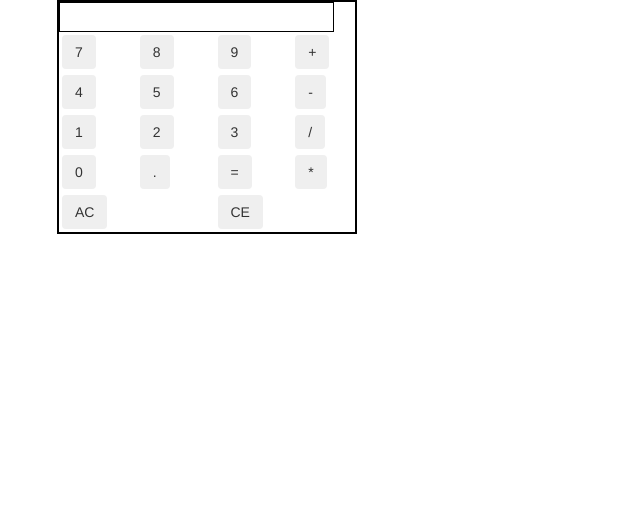
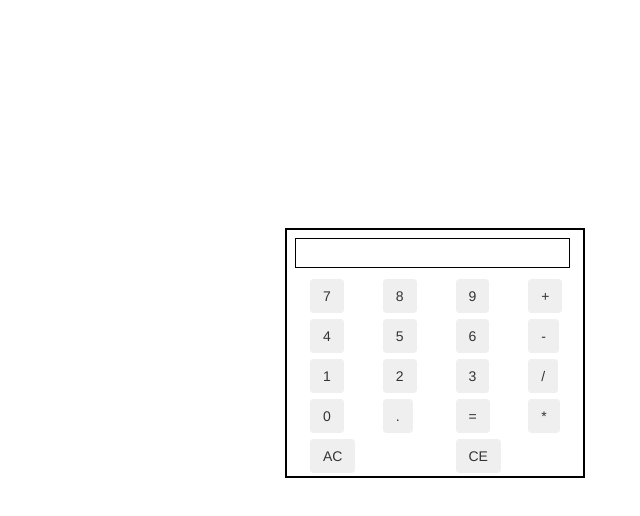
Before and after one commit to denk-o/calcJS, a plain HTML site: page index.html in a window 1280 px wide. Shown: the whole page, without its empty margins (13-653 px from the left). Drawn offline with nearby package versions, Linux system fonts and the light colour scheme.

Commit message:
simple styling cleaned up

```diff
--- a/index.html
+++ b/index.html
@@ -14,7 +14,7 @@
 				<div class="row">
 					<div class="output"></div>
 				</div>
-				<div class="row">
+				<div class="row buttons">
 					<div class="button col-xs-3">
 						<button class="btn number">
 							<div class="item">7</div>
@@ -36,7 +36,7 @@
 						</button>
 					</div>
 				</div>
-				<div class="row">
+				<div class="row buttons">
 					<div class="button col-xs-3">
 						<button class="btn number">
 							<div class="item">4</div>
@@ -58,7 +58,7 @@
 						</button>
 					</div>
 				</div>
-				<div class="row">
+				<div class="row buttons">
 					<div class="button col-xs-3">
 						<button class="btn number">
 							<div class="item">1</div>
@@ -80,7 +80,7 @@
 						</button>
 					</div>
 				</div>
-				<div class="row">
+				<div class="row buttons">
 					<div class="button col-xs-3">
 						<button class="btn number">
 							<div class="item">0</div>
@@ -102,7 +102,7 @@
 						</button>
 					</div>
 				</div>
-				<div class="row">
+				<div class="row buttons">
 					<div class="button col-xs-6">
 						<button class="btn clear">
 							<div class="item">AC</div>
--- a/styles.css
+++ b/styles.css
@@ -1,6 +1,8 @@
 #calculator{
   width: 300px;
   border: 2px black solid;
+  vertical-align:middle;
+  margin: 20%;
 }
 .row{
   padding-left: 15px;
@@ -10,7 +12,11 @@
   width: 275px;
   padding: 5px;
   border: 1px black solid;
+  margin: 8px;
 }
 .button{
   padding: 3px;
 }
+.buttons{
+  margin-left: 5px;
+}
```
